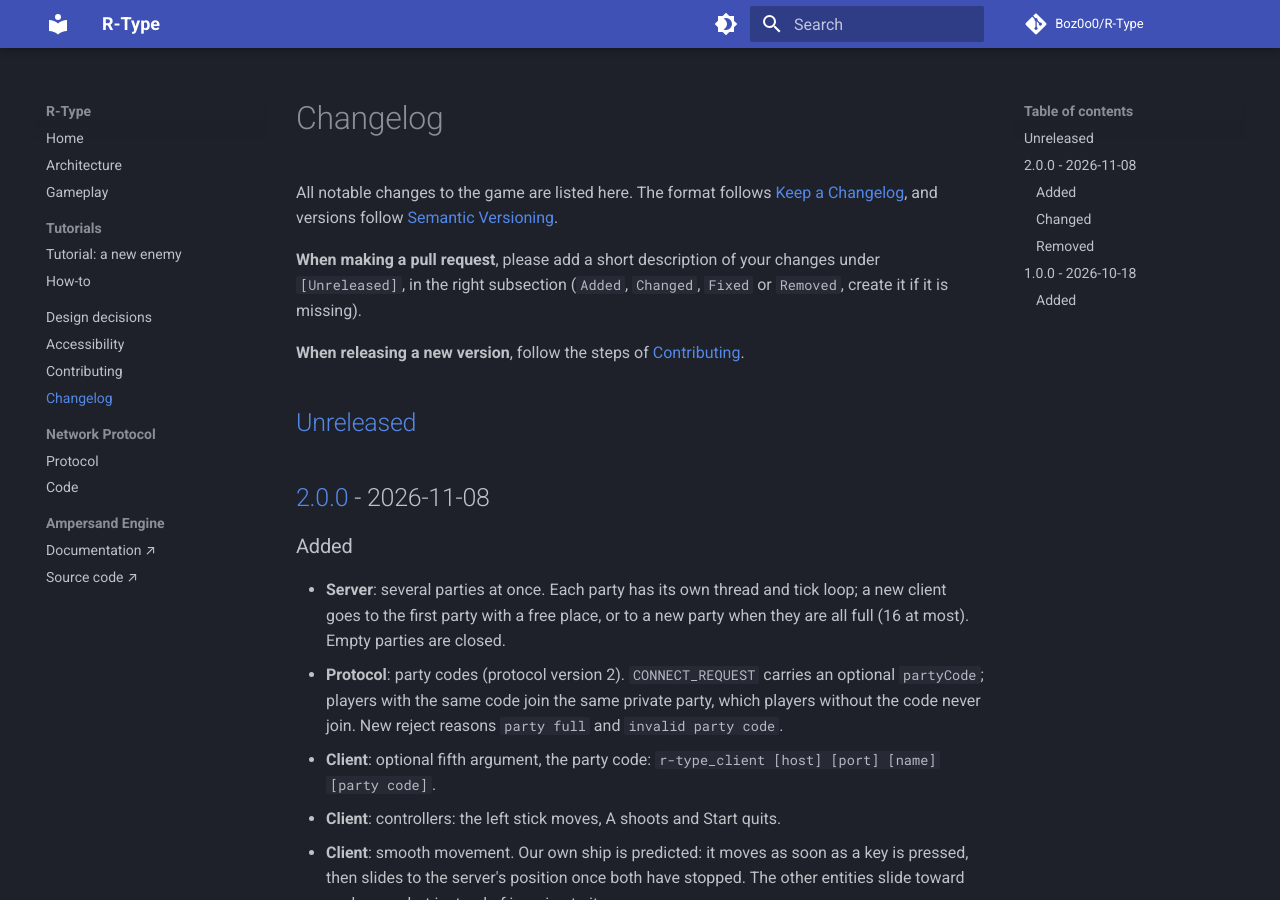
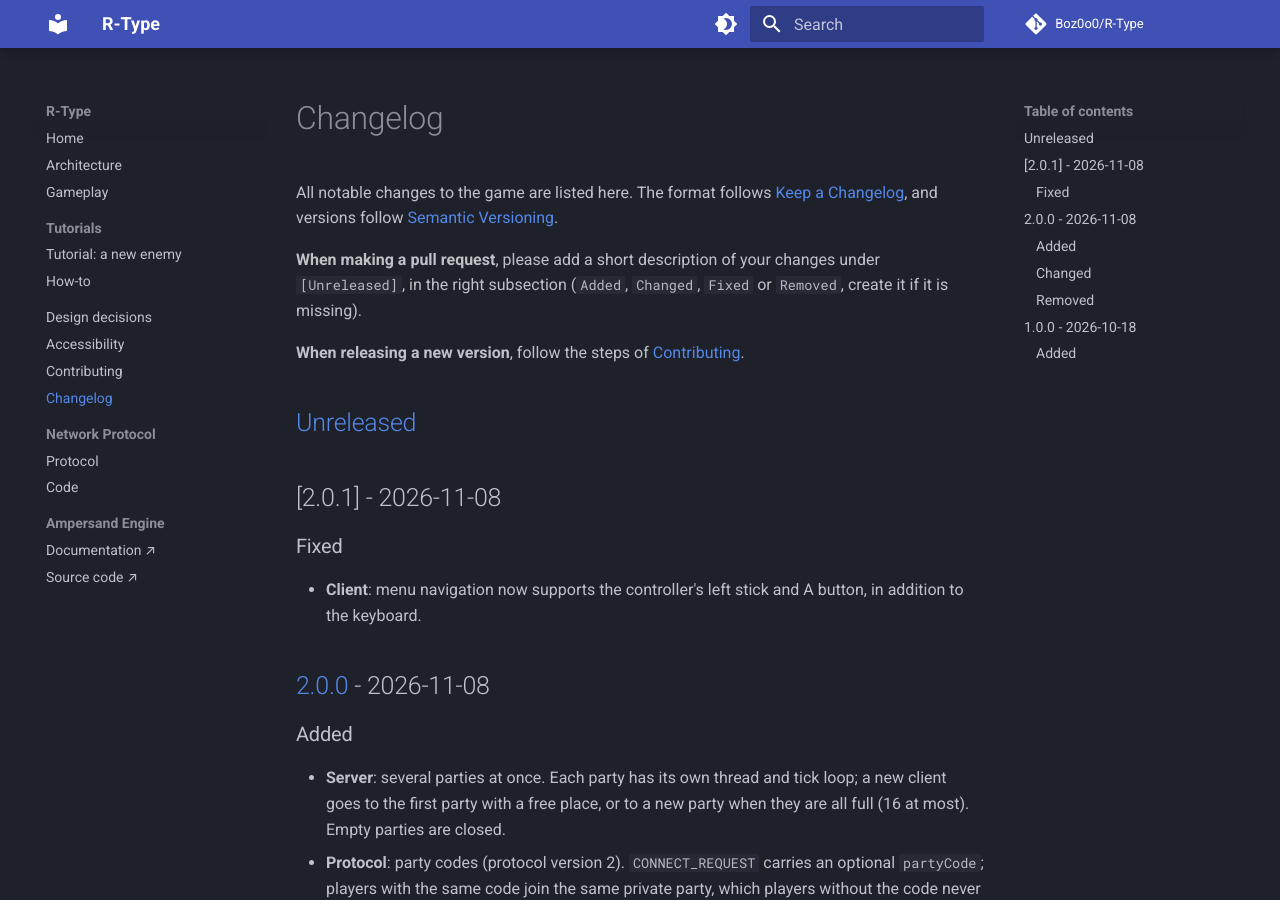
Before and after one commit to Boz0o0/R-Type, an MkDocs documentation site: the page built from docs/mkdocs/changelog.md, in a window 1280 px wide and 900 px high. Built offline with MkDocs 1.6.1 and Material for MkDocs 9.7.7, drawn with Linux system fonts in a browser that asks for light colours; comment, search, counter and statistics services are not loaded.

Commit message:
feat(client): controller menus nav

```diff
--- a/CHANGELOG.md
+++ b/CHANGELOG.md
@@ -12,6 +12,12 @@ under `[Unreleased]`, in the right subsection (`Added`, `Changed`, `Fixed` or
 [Contributing](https://boz0o0.github.io/R-Type/contributing/#release).
 
 ## [Unreleased]
+
+## [2.0.1] - 2026-11-08
+
+### Fixed
+
+- **Client**: menu navigation now supports the controller's left stick and A button, in addition to the keyboard.
 
 ## [2.0.0] - 2026-11-08
 
--- a/CMakeLists.txt
+++ b/CMakeLists.txt
@@ -1,7 +1,7 @@
 cmake_minimum_required(VERSION 3.24)
 
 project(Rtype
-    VERSION 2.0.0
+    VERSION 2.0.1
     LANGUAGES C CXX
 )
 
```
Also changed, not shown: README.md (+1 -1 lines), 3 other files.
